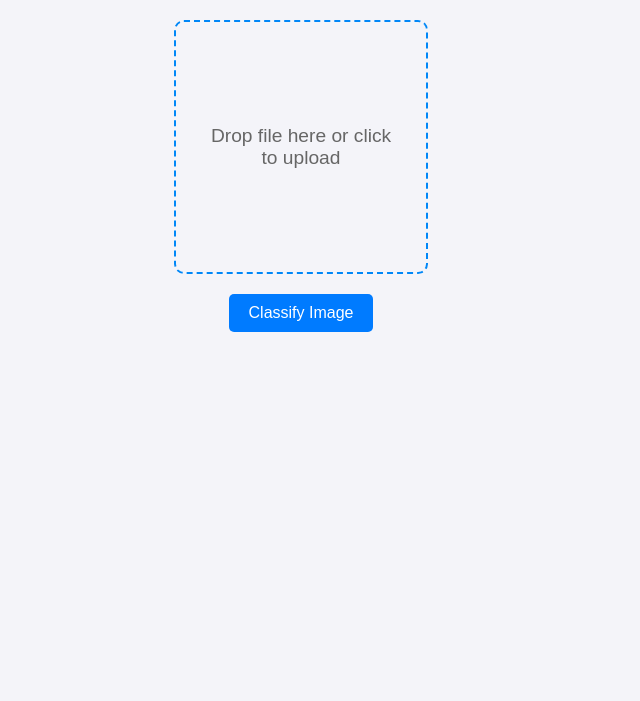
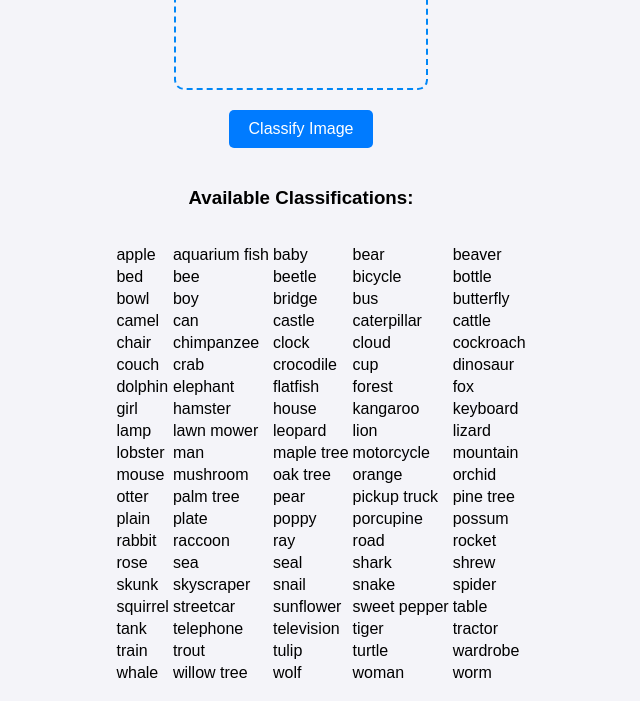
Before and after one commit to NicholasLund5/CIFAR-100-Image-Classifier, a plain HTML site: page frontend/index.html in a window 1280 px wide. Shown: the part 264-965 px from the top of the page, without its empty margins (339-979 px from the left). Before the commit the page ends 800 px from the top, so only its background shows below. Drawn offline with Linux system fonts and the light colour scheme.

Commit message:
Finishing Touches

```diff
--- a/frontend/index.html
+++ b/frontend/index.html
@@ -1,5 +1,6 @@
 <!DOCTYPE html>
 <html lang="en">
+
 <head>
     <meta charset="UTF-8">
     <meta name="viewport" content="width=device-width, initial-scale=1.0">
@@ -95,6 +96,7 @@
         }
     </style>
 </head>
+
 <body>
     <h1>Image Classifier</h1>
     <form id="image-form">
@@ -105,9 +107,155 @@
         <button type="submit">Classify Image</button>
     </form>
     <div id="prediction-result"></div>
+    <h3>Available Classifications:</h3>
+    <ul>
+        <table>
+            <tr>
+                <td>apple</td>
+                <td>aquarium fish</td>
+                <td>baby</td>
+                <td>bear</td>
+                <td>beaver</td>
+            </tr>
+            <tr>
+                <td>bed</td>
+                <td>bee</td>
+                <td>beetle</td>
+                <td>bicycle</td>
+                <td>bottle</td>
+            </tr>
+            <tr>
+                <td>bowl</td>
+                <td>boy</td>
+                <td>bridge</td>
+                <td>bus</td>
+                <td>butterfly</td>
+            </tr>
+            <tr>
+                <td>camel</td>
+                <td>can</td>
+                <td>castle</td>
+                <td>caterpillar</td>
+                <td>cattle</td>
+            </tr>
+            <tr>
+                <td>chair</td>
+                <td>chimpanzee</td>
+                <td>clock</td>
+                <td>cloud</td>
+                <td>cockroach</td>
+            </tr>
+            <tr>
+                <td>couch</td>
+                <td>crab</td>
+                <td>crocodile</td>
+                <td>cup</td>
+                <td>dinosaur</td>
+            </tr>
+            <tr>
+                <td>dolphin</td>
+                <td>elephant</td>
+                <td>flatfish</td>
+                <td>forest</td>
+                <td>fox</td>
+            </tr>
+            <tr>
+                <td>girl</td>
+                <td>hamster</td>
+                <td>house</td>
+                <td>kangaroo</td>
+                <td>keyboard</td>
+            </tr>
+            <tr>
+                <td>lamp</td>
+                <td>lawn mower</td>
+                <td>leopard</td>
+                <td>lion</td>
+                <td>lizard</td>
+            </tr>
+            <tr>
+                <td>lobster</td>
+                <td>man</td>
+                <td>maple tree</td>
+                <td>motorcycle</td>
+                <td>mountain</td>
+            </tr>
+            <tr>
+                <td>mouse</td>
+                <td>mushroom</td>
+                <td>oak tree</td>
+                <td>orange</td>
+                <td>orchid</td>
+            </tr>
+            <tr>
+                <td>otter</td>
+                <td>palm tree</td>
+                <td>pear</td>
+                <td>pickup truck</td>
+                <td>pine tree</td>
+            </tr>
+            <tr>
+                <td>plain</td>
+                <td>plate</td>
+                <td>poppy</td>
+                <td>porcupine</td>
+                <td>possum</td>
+            </tr>
+            <tr>
+                <td>rabbit</td>
+                <td>raccoon</td>
+                <td>ray</td>
+                <td>road</td>
+                <td>rocket</td>
+            </tr>
+            <tr>
+                <td>rose</td>
+                <td>sea</td>
+                <td>seal</td>
+                <td>shark</td>
+                <td>shrew</td>
+            </tr>
+            <tr>
+                <td>skunk</td>
+                <td>skyscraper</td>
+                <td>snail</td>
+                <td>snake</td>
+                <td>spider</td>
+            </tr>
+            <tr>
+                <td>squirrel</td>
+                <td>streetcar</td>
+                <td>sunflower</td>
+                <td>sweet pepper</td>
+                <td>table</td>
+            </tr>
+            <tr>
+                <td>tank</td>
+                <td>telephone</td>
+                <td>television</td>
+                <td>tiger</td>
+                <td>tractor</td>
+            </tr>
+            <tr>
+                <td>train</td>
+                <td>trout</td>
+                <td>tulip</td>
+                <td>turtle</td>
+                <td>wardrobe</td>
+            </tr>
+            <tr>
+                <td>whale</td>
+                <td>willow tree</td>
+                <td>wolf</td>
+                <td>woman</td>
+                <td>worm</td>
+            </tr>
+        </table>
+    </ul>
+
 
     <script>
-        document.addEventListener('DOMContentLoaded', function() {
+        document.addEventListener('DOMContentLoaded', function () {
             document.querySelectorAll(".drop-zone").forEach(dropZone => {
                 const input = dropZone.querySelector(".drop-zone__input");
 
@@ -137,8 +285,12 @@
                     dropZone.classList.remove("dragover");
 
                     if (e.dataTransfer.files.length) {
-                        input.files = e.dataTransfer.files;
-                        updateThumbnail(dropZone, e.dataTransfer.files[0]);
+                        const droppedFile = e.dataTransfer.files[0];
+                        updateThumbnail(dropZone, droppedFile);
+
+                        const dataTransfer = new DataTransfer();
+                        dataTransfer.items.add(droppedFile);
+                        input.files = dataTransfer.files;
                     }
                 });
             });
@@ -219,4 +371,5 @@
         });
     </script>
 </body>
+
 </html>
```
Also changed, not shown: backend/requirements.txt (added), output.png (deleted), trainingoutput.txt (deleted), 4 other files.
